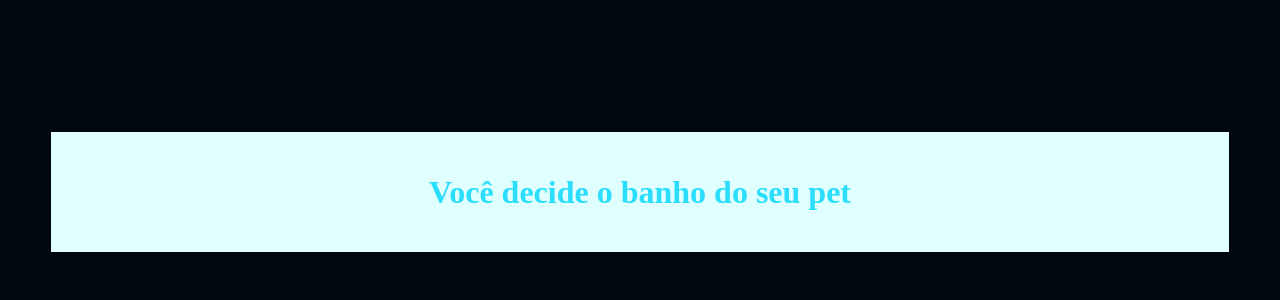
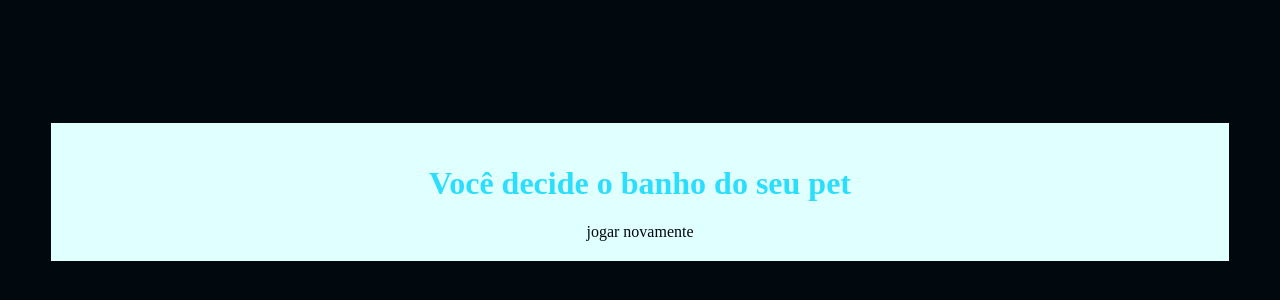
Before and after one commit to rayanerosa15/projeto-4, a plain HTML site: page index.html in a window 1280 px wide. Shown: the part 216-516 px from the top of the page. Drawn offline with Linux system fonts and the light colour scheme.

Commit message:
Update index.html

```diff
--- a/index.html
+++ b/index.html
@@ -13,7 +13,7 @@
         <div class="caixa-alternativas"></div>
        <div class="caixa-resultado">
         <p class="texto-resultado"></p>
-        <buttton class="novamente-btn"></button>
+        <buttton class="novamente-btn">jogar novamente</button>
     </div>
     </div>
     <script src="script.js"></script>
```
